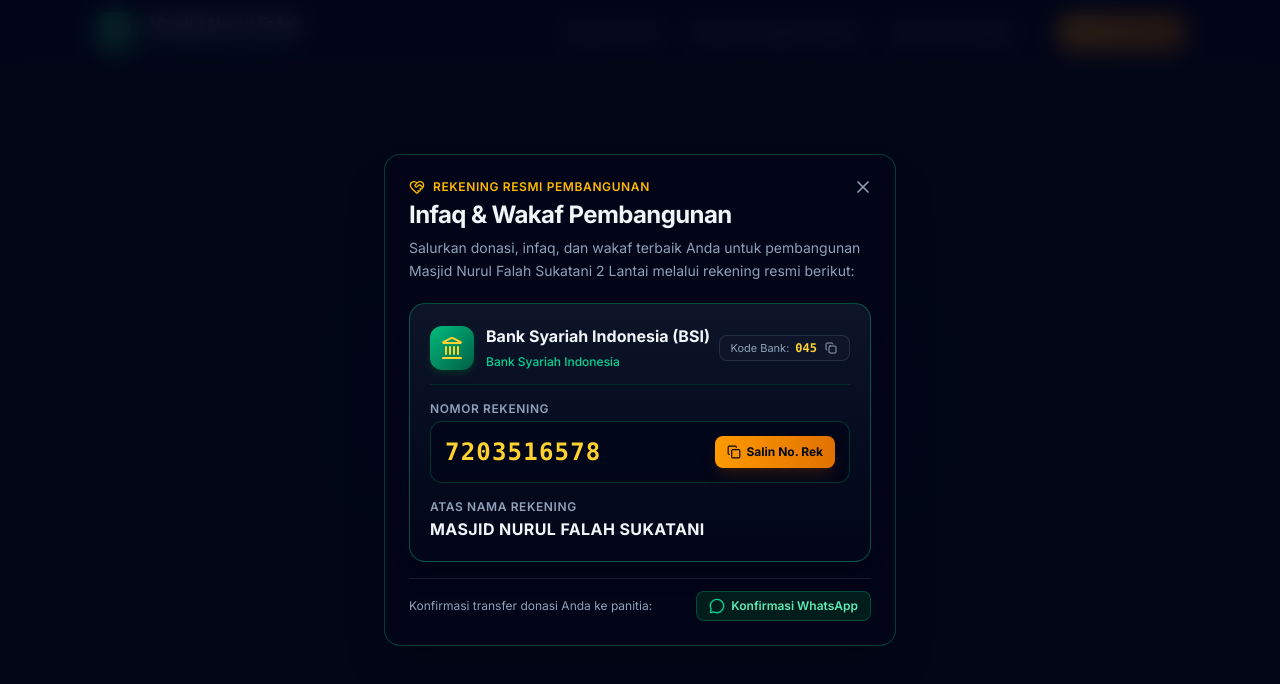
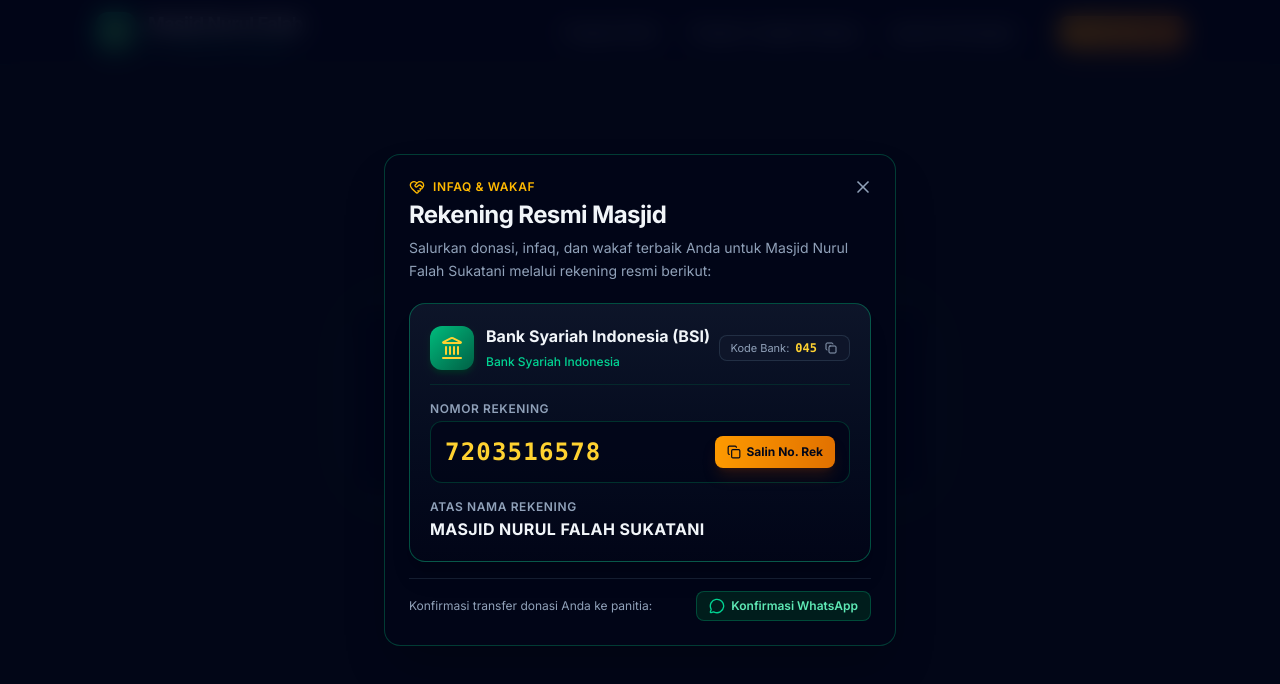
Before and after one commit to burubur/dkmnf, a React (Vite) app: page / in a window 1280 px wide. Both pictures are taken after a click on the button "Infaq / Wakaf". Shown: the top 684 px of the page. Built offline with nearby package versions, Linux system fonts and the light colour scheme.

Commit message:
feat(infaq): rename modal title to Rekening Resmi Masjid

```diff
--- a/src/components/infaq/InfaqModal.tsx
+++ b/src/components/infaq/InfaqModal.tsx
@@ -45,13 +45,13 @@ export function InfaqModal({ open, onOpenChange }: InfaqModalProps) {
         <DialogHeader>
           <div className="flex items-center gap-2 text-amber-400 text-xs font-semibold uppercase tracking-wider mb-1">
             <HeartHandshake className="h-4 w-4" />
-            <span>Rekening Resmi Pembangunan</span>
+            <span>Infaq & Wakaf</span>
           </div>
           <DialogTitle className="text-xl sm:text-2xl font-extrabold text-slate-100">
-            Infaq & Wakaf Pembangunan
+            Rekening Resmi Masjid
           </DialogTitle>
           <DialogDescription>
-            Salurkan donasi, infaq, dan wakaf terbaik Anda untuk pembangunan Masjid Nurul Falah Sukatani 2 Lantai melalui rekening resmi berikut:
+            Salurkan donasi, infaq, dan wakaf terbaik Anda untuk Masjid Nurul Falah Sukatani melalui rekening resmi berikut:
           </DialogDescription>
         </DialogHeader>
 
```
